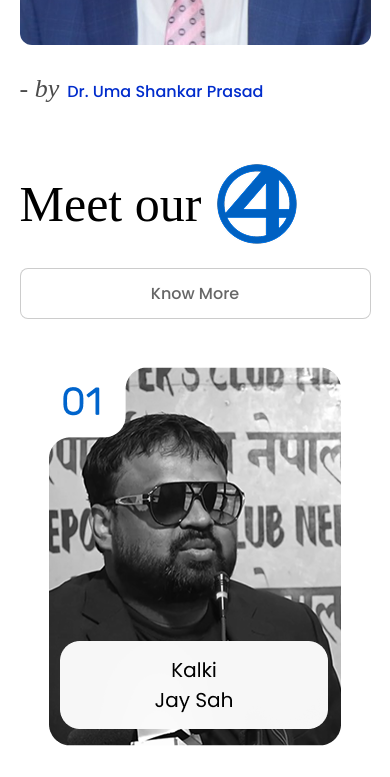
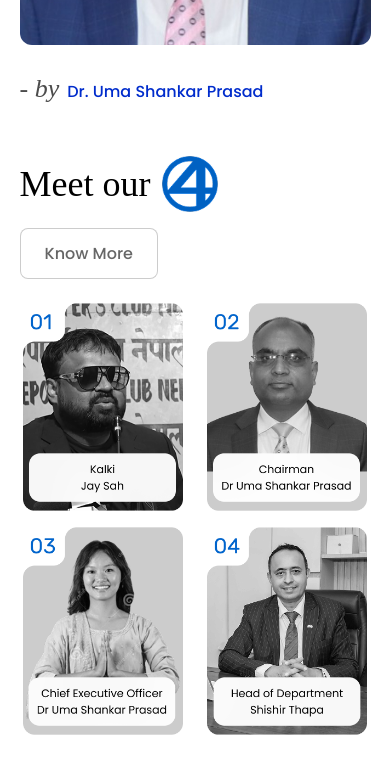
Before and after one commit to WebstudioNepal/kalkisenaclinic, a Next.js app: page / in a window 390 px wide. Shown: the part 3360-4137 px from the top of the page. Built offline with nearby package versions, Linux system fonts and the light colour scheme.

Commit message:
Refactor layout and styling across multiple components for improved responsiveness and visual consistency. Adjust dimensions and spacing in CardLearnMoreModal, MeetOurTeamSection, PerksBenefitsSection, ImpactStatsBar, and PerksBenefitsVisual to enhance user experience on various screen sizes.

```diff
--- a/components/CardLearnMoreModal.tsx
+++ b/components/CardLearnMoreModal.tsx
@@ -44,7 +44,7 @@ export default function CardLearnMoreModal({ open, onClose }: CardLearnMoreModal
       role="presentation"
     >
       <div
-        className="relative w-full max-w-[592px]"
+        className="relative w-full max-w-[320px] sm:max-w-[400px] md:max-w-[480px]"
         role="dialog"
         aria-modal="true"
         aria-label="Download the Kalki Sena Super App"
@@ -55,7 +55,7 @@ export default function CardLearnMoreModal({ open, onClose }: CardLearnMoreModal
         <button
           type="button"
           onClick={onClose}
-          className="absolute right-3 top-3 z-10 size-10 cursor-pointer opacity-0 sm:right-4 sm:top-4"
+          className="absolute right-2 top-2 z-10 size-8 cursor-pointer opacity-0 sm:right-3 sm:top-3 sm:size-9"
           aria-label="Close popup"
         />
 
--- a/components/MeetOurTeamSection.tsx
+++ b/components/MeetOurTeamSection.tsx
@@ -14,30 +14,32 @@ export default function MeetOurTeamSection({ id }: MeetOurTeamSectionProps) {
   const [selectedMemberId, setSelectedMemberId] = useState<string | null>(null);
 
   return (
-    <section id={id} className="scroll-mt-8 bg-white py-8">
+    <section id={id} className="scroll-mt-8 overflow-x-hidden bg-white py-6 sm:py-8">
       <PageContainer>
-        <div className="flex flex-col gap-6 sm:flex-row sm:items-center sm:justify-between">
-          <div className="flex items-center gap-4">
-            <h2 className="font-heading text-[50px] leading-none text-black">Meet our</h2>
+        <div className="flex flex-col gap-4 sm:flex-row sm:items-center sm:justify-between">
+          <div className="flex items-center gap-3 sm:gap-4">
+            <h2 className="font-heading text-[36px] leading-none text-black sm:text-[42px] lg:text-[50px]">
+              Meet our
+            </h2>
             <Image
               src="/images/meetourlogo.png"
               alt=""
               width={80}
               height={80}
-              className="h-20 w-20 shrink-0 object-contain"
+              className="h-14 w-14 shrink-0 object-contain sm:h-16 sm:w-16 lg:h-20 lg:w-20"
               aria-hidden
             />
           </div>
 
           <Button
             variant="outline"
-            className="h-[51px] px-6 text-base font-medium text-black/60 hover:text-black"
+            className="h-[51px] w-fit self-start px-6 text-base font-medium text-black/60 hover:text-black sm:self-auto"
           >
             Know More
           </Button>
         </div>
 
-        <div className="mt-12 flex flex-wrap items-start justify-center gap-8 xl:justify-between">
+        <div className="mt-6 grid grid-cols-2 place-items-center gap-4 sm:mt-12 sm:gap-6 md:gap-8 xl:flex xl:flex-wrap xl:items-start xl:justify-between">
           {meetOurTeamMembers.map((member) => {
             const isSelected = selectedMemberId === member.id;
 
@@ -48,14 +50,15 @@ export default function MeetOurTeamSection({ id }: MeetOurTeamSectionProps) {
                 aria-pressed={isSelected}
                 aria-label={member.imageAlt}
                 onClick={() => setSelectedMemberId(isSelected ? null : member.id)}
-                className="cursor-pointer border-0 bg-transparent p-0"
+                className="w-full max-w-[160px] cursor-pointer border-0 bg-transparent p-0 sm:max-w-[200px] md:max-w-[240px] xl:w-[292px] xl:max-w-[292px] xl:shrink-0"
               >
                 <Image
                   src={isSelected ? member.imageClicked : member.imageNotClicked}
                   alt={member.imageAlt}
                   width={292}
                   height={379}
-                  className="h-auto w-[292px] shrink-0"
+                  className="h-auto w-full"
+                  sizes="(max-width: 640px) 45vw, (max-width: 1280px) 30vw, 292px"
                 />
               </button>
             );
--- a/components/PerksBenefitsSection.tsx
+++ b/components/PerksBenefitsSection.tsx
@@ -11,23 +11,20 @@ import {
 
 export default function PerksBenefitsSection() {
   return (
-    <section id="get-involved" className="scroll-mt-8 bg-white py-8">
+    <section id="get-involved" className="scroll-mt-8 overflow-x-hidden bg-white py-6 sm:py-8">
       <PageContainer>
-        <h2 className="font-heading text-[42px] leading-[1.05] text-black sm:text-[62px]">
-          {perksBenefitsHeadingLines.map((line, index) => (
-            <span
-              key={line}
-              className={index === 0 ? "block whitespace-nowrap" : "block"}
-            >
+        <h2 className="font-heading text-[36px] leading-[1.05] text-black sm:text-[42px] lg:text-[62px]">
+          {perksBenefitsHeadingLines.map((line) => (
+            <span key={line} className="block">
               {line}
             </span>
           ))}
         </h2>
 
-        <div className="relative mt-12 grid grid-cols-1 items-start gap-10 lg:grid-cols-[minmax(0,649px)_minmax(0,1fr)] lg:gap-x-20 xl:gap-x-28">
+        <div className="relative mt-6 grid grid-cols-1 items-start gap-8 sm:mt-12 lg:grid-cols-[minmax(0,649px)_minmax(0,1fr)] lg:gap-x-20 xl:gap-x-28">
           <PerksBenefitsVisual />
 
-          <div className="relative min-w-0 lg:pt-2">
+          <div className="relative z-10 min-w-0 lg:pt-2">
             <h3 className="font-heading text-[30px] leading-none text-black sm:text-[36px]">
               {perksBenefitsSubheading}
             </h3>
@@ -51,8 +48,7 @@ export default function PerksBenefitsSection() {
             alt=""
             width={232}
             height={232}
-            className="pointer-events-none mx-auto object-contain opacity-100 lg:absolute lg:left-[989px] lg:top-[251px] lg:mx-0"
-            style={{ width: 232, height: 232 }}
+            className="pointer-events-none absolute bottom-0 right-0 z-0 h-auto w-[120px] object-contain opacity-100 sm:w-[160px] lg:bottom-auto lg:right-auto lg:left-[989px] lg:top-[251px] lg:w-[232px]"
             aria-hidden
           />
         </div>
--- a/components/geo-centers/ImpactStatsBar.tsx
+++ b/components/geo-centers/ImpactStatsBar.tsx
@@ -40,12 +40,12 @@ export default function ImpactStatsBar() {
         alt=""
         width={BANNER_W}
         height={BANNER_H}
-        className="block h-auto w-full"
+        className="absolute inset-0 h-full w-full object-cover object-center sm:relative sm:block sm:h-auto sm:w-full"
         aria-hidden
         priority
       />
 
-      <div className="pointer-events-none absolute inset-0 overflow-visible" aria-hidden>
+      <div className="pointer-events-none absolute inset-0 overflow-visible max-sm:hidden" aria-hidden>
         {/* Figma: geo-green-leaf — bottom-left watermark */}
         <div
           className="absolute opacity-20 sm:opacity-30"
@@ -95,15 +95,17 @@ export default function ImpactStatsBar() {
         </div>
       </div>
 
-      {/* Stats content — inset to clear torn edges */}
-      <div className="absolute inset-0 z-10 flex items-center px-[5%] py-6 sm:py-10 lg:py-12">
-        <div className="mx-auto grid w-full max-w-[1440px] grid-cols-1 gap-6 sm:grid-cols-2 sm:gap-8 xl:grid-cols-4 xl:gap-10">
+      {/* Stats content — mobile: relative flow + 2-col grid; desktop: absolute overlay */}
+      <div className="relative z-10 px-[5%] py-8 sm:absolute sm:inset-0 sm:flex sm:items-center sm:py-10 lg:py-12">
+        <div className="mx-auto grid w-full max-w-[1440px] grid-cols-2 gap-x-4 gap-y-6 sm:gap-8 xl:grid-cols-4 xl:gap-10">
           {impactStats.map((stat) => (
             <div key={stat.label} className="text-center text-white">
-              <p className="font-heading text-[42px] leading-none sm:text-[50px] lg:text-[62px]">
+              <p className="font-heading text-[36px] leading-none sm:text-[50px] lg:text-[62px]">
                 {stat.value}
               </p>
-              <p className="mt-2 text-lg leading-normal sm:mt-3 sm:text-2xl">{stat.label}</p>
+              <p className="mt-1 text-sm leading-snug sm:mt-3 sm:text-2xl sm:leading-normal">
+                {stat.label}
+              </p>
             </div>
           ))}
         </div>
--- a/components/perks-benefits/PerksBenefitsVisual.tsx
+++ b/components/perks-benefits/PerksBenefitsVisual.tsx
@@ -8,26 +8,24 @@ const DOCTORS_HEIGHT = 474;
 
 export default function PerksBenefitsVisual() {
   return (
-    <div className="relative h-[442px] w-full max-w-[649px]">
+    <div className="relative mx-auto aspect-649/442 w-full max-w-[min(100%,320px)] overflow-hidden sm:max-w-[420px] md:max-w-[520px] lg:mx-0 lg:max-w-[649px]">
+      <Image
+        src={perksBenefitsAssets.logo}
+        alt=""
+        width={LOGO_WIDTH}
+        height={LOGO_HEIGHT}
+        className="absolute left-0 top-0 z-0 h-auto w-[41.8%] object-contain opacity-100"
+        aria-hidden
+      />
+
       <Image
         src={perksBenefitsAssets.doctors}
         alt="Kalki Care Clinic medical professionals"
         width={DOCTORS_WIDTH}
         height={DOCTORS_HEIGHT}
-        className="absolute z-20 object-contain opacity-100"
-        style={{ left: 160, top: -32, width: 471, height: 474 }}
-        sizes="471px"
+        className="absolute left-[24.6%] top-[-7.2%] z-20 h-auto w-[72.5%] object-contain opacity-100"
+        sizes="(max-width: 1024px) 90vw, 471px"
         priority
-      />
-
-      <Image
-        src={perksBenefitsAssets.logo}
-        alt=""
-        width={LOGO_WIDTH}
-        height={LOGO_HEIGHT}
-        className="absolute left-0 top-0 z-0 object-contain opacity-100"
-        style={{ width: 271, height: 300 }}
-        aria-hidden
       />
     </div>
   );
```
